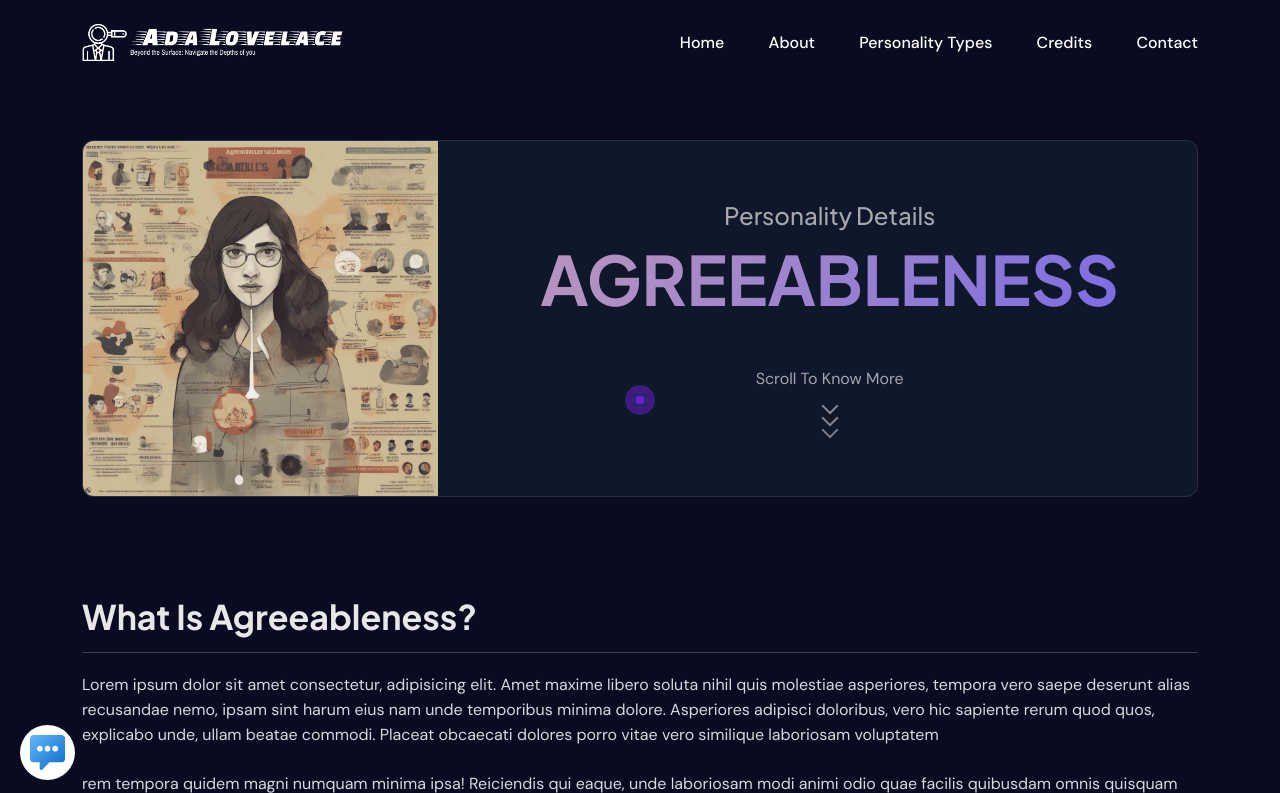
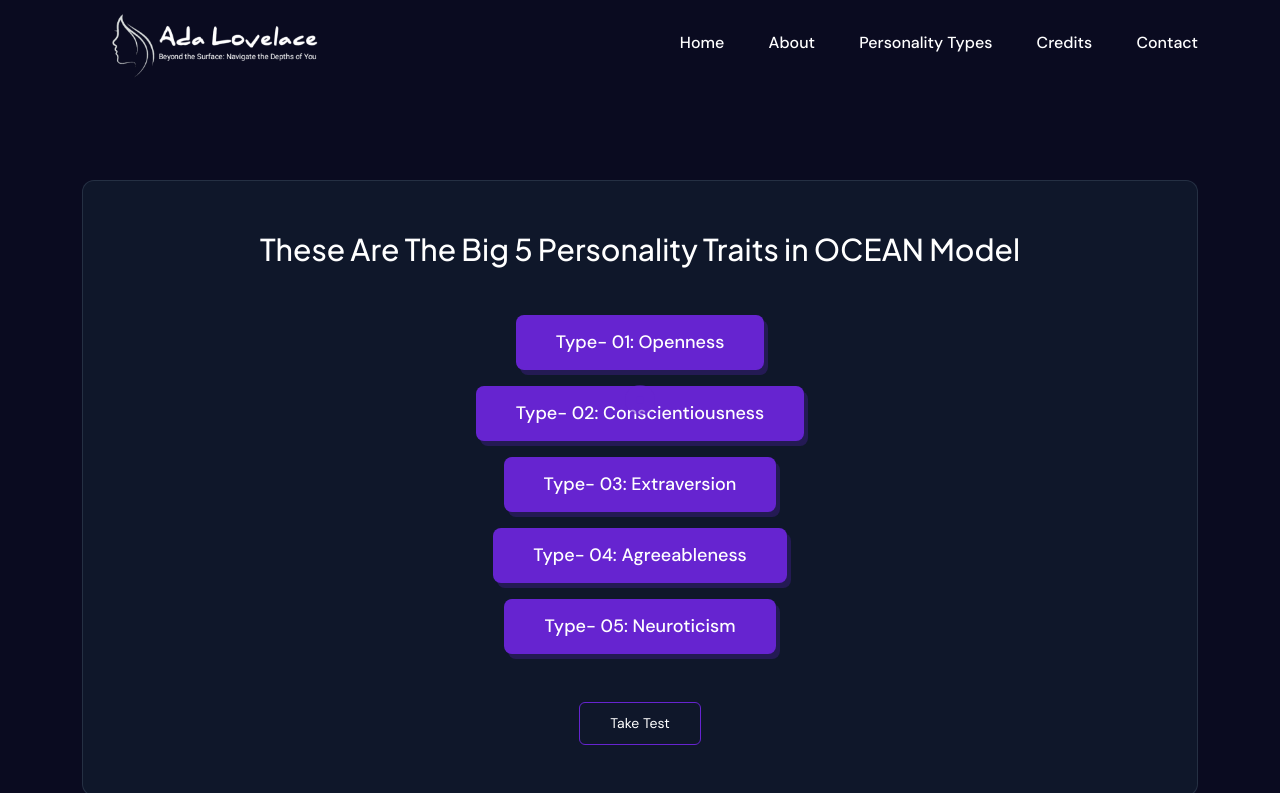
Before and after one commit to SaimaChowdhury/ada-lovelace, a Flask app: page /types in a window 1280 px wide. Shown: the top 793 px of the page. Run offline with Flask 2, Linux system fonts and the light colour scheme; parts of the project's set-up code (start-up, migrations or seed data) failed here and were passed over; some libraries are stand-ins or nearby versions.

Commit message:
css file konta? main.scss?

```diff
--- a/main.py
+++ b/main.py
@@ -117,13 +117,13 @@ def test():
 
 
 
-@app.route("/learn")
-def learn():
-    return render_template("learn.html")
-
 @app.route("/types")
 def types():
-    return render_template("type.html")
+    return render_template("types.html")
+
+@app.route("/type1")
+def type1():
+    return render_template("type1.html")
 
 
 @app.route("/working")
@@ -143,6 +143,8 @@ def internal_error(error):
     return render_template("error.html", code=500, text="Internal Server Error"), 500
 
 
+
+
 if __name__ == "__main__":
     app.run(debug=True)
 
--- a/static/assets/css/main.css
+++ b/static/assets/css/main.css
@@ -1873,11 +1873,6 @@ header .header-defult.sticky .main-nav ul li.has-child-menu:after {
   .details-body .disc-header-lg {
     font-size: 26px;
   }
-
-  .message__wrap{
-    height: 44px;
-    width: 44px;
-  }
 }
 
 .idea__box {
@@ -1929,132 +1924,3 @@ header .header-defult.sticky .main-nav ul li.has-child-menu:after {
   font-weight: 600;
   text-transform: capitalize;
 }
-
-
-.message__wrap{
-    display: inline-flex;
-    height: 55px;
-    width: 55px;
-    background: #fff;
-    border-radius: 50%;
-    justify-content: center;
-    align-items: center;
-    padding: 10px;
-    position: fixed;
-    bottom: 20px;
-    left: 20px;
-    z-index: 20;
-}
-.message__wrap img{
-    width: 100%;
-}
-
-.preloader {
-  background-color: white;
-  position: fixed;
-  z-index: 1190;
-  height: 100%;
-  width: 100%;
-  top: 0;
-  left: 0;
-}
-
-.v-dark.preloader {
-  background-color: #0D0C0B;
-}
-
-.preloader .preloader-item {
-  position: absolute;
-  top: 50%;
-  left: 50%;
-  text-align: center;
-  -webkit-transform: translate(-50%, -50%);
-  transform: translate(-50%, -50%);
-}
-
-.preloader-item p {
-  color: rgba(13, 12, 11, 0.6);
-  font-weight: 500;
-  font-size: 14px;
-}
-
-.v-dark .preloader-item p {
-  color: rgba(255, 255, 255, 0.7);
-}
-
-.spinner-grow {
-  color: var(--color-brand);
-}
-
-
-#preloader {
-    position: fixed;
-    top: 0;
-    left: 0;
-    width: 100%;
-    height: 100%;
-}
-#loader {
-    display: block;
-    position: relative;
-    left: 50%;
-    top: 50%;
-    width: 150px;
-    height: 150px;
-    margin: -75px 0 0 -75px;
-    border-radius: 50%;
-    border: 3px solid transparent;
-    border-top-color: #9370DB;
-    -webkit-animation: spin 2s linear infinite;
-    animation: spin 2s linear infinite;
-}
-#loader:before {
-    content: "";
-    position: absolute;
-    top: 5px;
-    left: 5px;
-    right: 5px;
-    bottom: 5px;
-    border-radius: 50%;
-    border: 3px solid transparent;
-    border-top-color: #BA55D3;
-    -webkit-animation: spin 3s linear infinite;
-    animation: spin 3s linear infinite;
-}
-#loader:after {
-    content: "";
-    position: absolute;
-    top: 15px;
-    left: 15px;
-    right: 15px;
-    bottom: 15px;
-    border-radius: 50%;
-    border: 3px solid transparent;
-    border-top-color: #FF00FF;
-    -webkit-animation: spin 1.5s linear infinite;
-    animation: spin 1.5s linear infinite;
-}
-@-webkit-keyframes spin {
-    0%   {
-        -webkit-transform: rotate(0deg);
-        -ms-transform: rotate(0deg);
-        transform: rotate(0deg);
-    }
-    100% {
-        -webkit-transform: rotate(360deg);
-        -ms-transform: rotate(360deg);
-        transform: rotate(360deg);
-    }
-}
-@keyframes spin {
-    0%   {
-        -webkit-transform: rotate(0deg);
-        -ms-transform: rotate(0deg);
-        transform: rotate(0deg);
-    }
-    100% {
-        -webkit-transform: rotate(360deg);
-        -ms-transform: rotate(360deg);
-        transform: rotate(360deg);
-    }
-}
--- a/templates/base.html
+++ b/templates/base.html
@@ -14,7 +14,7 @@
     <title>Ada Lovelace - Discover Your Personality Type</title>
     <!-- favicon -->
 
-    <link rel="icon" type="image/x-icon" href="{{ url_for('static', filename='assets/images/favicon.ico') }}">
+    <link rel="icon" type="image/x-icon" href="{{ url_for('static', filename='assets/images/ada.png') }}">
     <!-- additional css files -->
 
     <link rel="stylesheet" href="{{ url_for('static', filename='assets/css/animate.min.css') }}">
@@ -48,7 +48,7 @@
                 <div class="col-xl-3 col-12 align-items-center d-xl-flex d-lg-block">
                     <div class="nav-logo d-flex justify-content-between align-items-center">
 
-                        <a href="index.html"><img
+                        <a href="\"><img
                                 src="{{ url_for('static', filename='assets/images/AL-logo-wht.png') }}" alt="logo"></a>
 
                         <div class="d-flex align-items-center gap-4">
@@ -86,9 +86,9 @@
 
                                 </ul>
                             </li> -->
-                            <li><a href="#" class="section-link">Home</a></li>
+                            <li><a href="\" class="section-link">Home</a></li>
                             <li><a href="#" class="section-link">About</a></li>
-                            <li><a href="#" class="section-link">Personality Types</a></li>
+                            <li><a href="\types" class="section-link">Personality Types</a></li>
                             <li><a href="#" class="section-link">Credits</a></li>
                             <li><a href="#" class="section-link">Contact</a></li>
                         </ul>
@@ -139,7 +139,7 @@
                         </div>
                         <div class="col-md-4 col-6">
                             <div class="footer__weiget">
-                                <h5>Importent Links</h5>
+                                <h5>Important Links</h5>
                                 <ul class="footer_link__list">
                                     <li><a href="#">About Us</a></li>
                                     <li><a href="#">Personality Types</a></li>
--- a/templates/test.html
+++ b/templates/test.html
@@ -1,7 +1,7 @@
 {% extends 'base.html' %}
 {% block main %}
 
-<div id="test" class="px-10">
+<div class="px-10">
     <div class="test-wrap">
         <div class="container">
 
@@ -338,9 +338,8 @@
                     </div>
                 </div>
                 </div>
+            </form>
 
-
-            </form>
         </div>
     </div>
 </div>
--- /dev/null
+++ b/templates/types.html
@@ -0,0 +1,38 @@
+{% extends 'base.html' %}
+{% block main %}
+
+
+<div class="result__style">
+
+    <div class="container">
+        <div class="result__wrap padding-box text-center align-items-center">
+
+            <h4 class="mb-5 ">These Are The Big 5 Personality Traits in OCEAN Model</h4>
+
+            <div class="mt-3 mh-100">
+                <a href="{{ url_for('type1') }}" class="btn__primary">Type- 01: Openness </a>
+            </div>
+            <div class="mt-3 ">
+                <a href="{{ url_for('type1') }}" class="btn__primary">Type- 02: Conscientiousness </a>
+            </div>
+            <div class="mt-3">
+                <a href="{{ url_for('type1') }}" class="btn__primary">Type- 03: Extraversion </a>
+            </div>
+            <div class="mt-3">
+                <a href="{{ url_for('type1') }}" class="btn__primary">Type- 04: Agreeableness </a>
+            </div>
+            <div class="mt-3">
+                <a href="{{ url_for('type1') }}" class="btn__primary">Type- 05: Neuroticism</a>
+            </div>
+
+            <div class="d-flex gap-4 justify-content-center pt-5 align-items-center flex-wrap">
+                <a href="{{ url_for('test') }}" class="result-btn inline-btn">Take Test</a>
+            </div>
+
+        </div>
+    </div>
+
+</div>
+
+
+{% endblock %}
```
Also changed, not shown: templates/index.html (+6 -4 lines), templates/result.html (+1 -14 lines), static/assets/images/AL-logo-wht.png, static/assets/images/AL-logo-whtt.png (added), static/assets/images/ada.png (added), static/assets/images/favicon.ico (deleted), static/assets/images/icons/message.png (deleted), static/assets/images/logo.png (deleted), templates/type1.html (renamed from templates/type.html).
